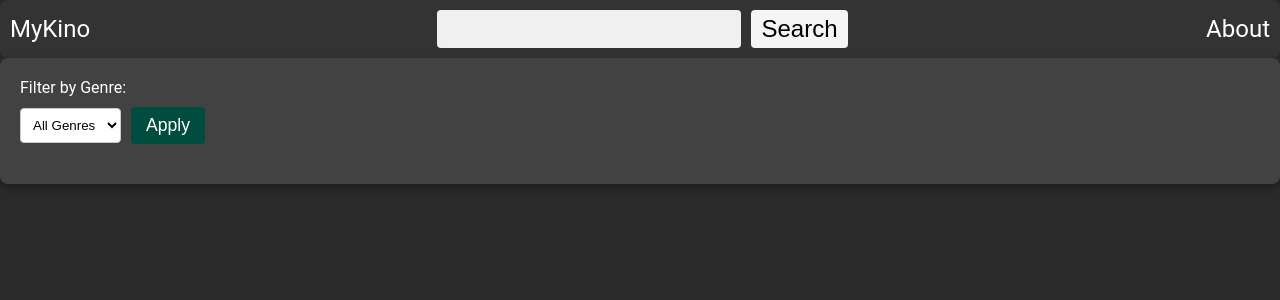
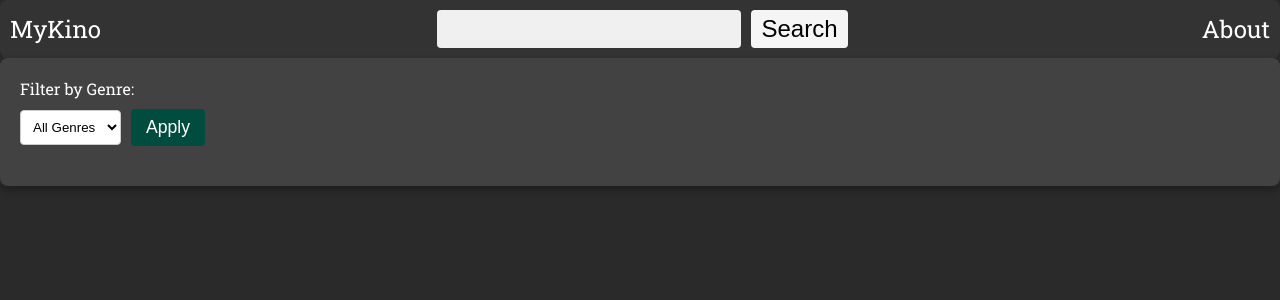
Before and after one commit to BogiSyderbo/MyKino, a Flask app: page / in a window 1280 px wide. Shown: the top 300 px of the page. Run offline with Flask 3, Linux system fonts and the light colour scheme; data that the repository does not hold is empty; some libraries are stand-ins or nearby versions.

Commit message:
Nicer font

```diff
--- a/static/styles.css
+++ b/static/styles.css
@@ -3,7 +3,7 @@
 
 /* Apply the font globally */
 body {
-    font-family: 'Roboto', sans-serif;
+    font-family: 'Roboto Slab', sans-serif;
     background-color: #2a2a2a; /* Dark grey background color */
     margin: 0;
     padding: 0;
```
